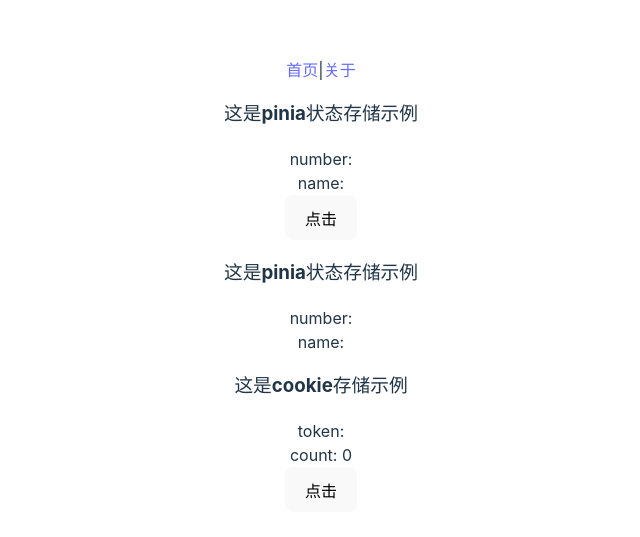
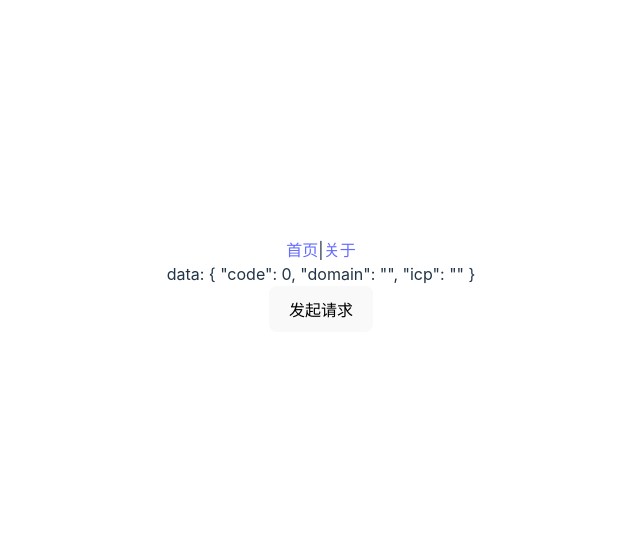
Before and after one commit to ftrako/vuejsdemo, a Vue app: page /test in a window 1280 px wide. Shown: the part 115-652 px from the top of the page, without its empty margins (319-959 px from the left). Built offline with nearby package versions, Linux system fonts and the light colour scheme.

Commit message:
增加api网络请求

```diff
--- /dev/null
+++ b/src/api/icp/icp.js
@@ -0,0 +1,17 @@
+
+import request from "../../utils/request.js"
+
+const icp = {
+    query: function (domain){
+        return request({
+            url: "/api/icp",
+            method: "get",
+            params: {domain: domain},
+        })
+    },
+    tt: function (){
+        console.log("tt")
+    }
+};
+
+export default icp;
--- /dev/null
+++ b/src/utils/request.js
@@ -0,0 +1,15 @@
+import axios from 'axios'
+
+axios.defaults.headers['Content-Type'] = 'application/json;charset=utf-8'
+
+// 创建axios实例
+const request = axios.create({
+    // axios中请求配置有baseURL选项，表示请求URL公共部分
+    baseURL: "https://api.uomg.com",
+    // 超时
+    timeout: 5000
+})
+
+// console.log("import.meta.env:",import.meta.env) // todo
+
+export default request;
--- /dev/null
+++ b/src/views/Axios.vue
@@ -0,0 +1,34 @@
+<template>
+  <div>
+    data: {{ data }}
+  </div>
+
+  <div>
+    <button @click="post">发起请求</button>
+  </div>
+
+</template>
+
+<script setup>
+import {reactive} from "vue";
+import icp from "../api/icp/icp.js"
+
+let data = reactive({
+  code: 0,
+  domain: "",
+  "icp": ""
+})
+
+const post = () => {
+  icp.query("https://www.baidu.com").then((response) => {
+    console.log("data:", data)
+    console.log("response:", response)
+    data.domain = response.data.domain
+    data.icp = response.data.icp
+    console.log("data:", data)
+  });
+}
+
+icp.tt()
+
+</script>
--- a/src/views/TestView.vue
+++ b/src/views/TestView.vue
@@ -1,6 +1,25 @@
 <template>
-  <store-view/>
+  <axios />
+<!--  <div>-->
+<!--    data: {{ data }}-->
+<!--  </div>-->
+<!--  <div>-->
+<!--    <button @click="handler">点击</button>-->
+<!--  </div>-->
 </template>
 
 <script setup>
-import StoreView from "./pinia/StoreView.vue";</script>
+import Axios from "./Axios.vue";
+// import {reactive} from "vue";
+//
+// const data = reactive({
+//   id: "1001",
+//   name:"cdj"
+// })
+//
+// const handler = ()=>{
+//   data.name = "lisi"
+//   console.log("data:",data)
+// }
+
+</script>
```
